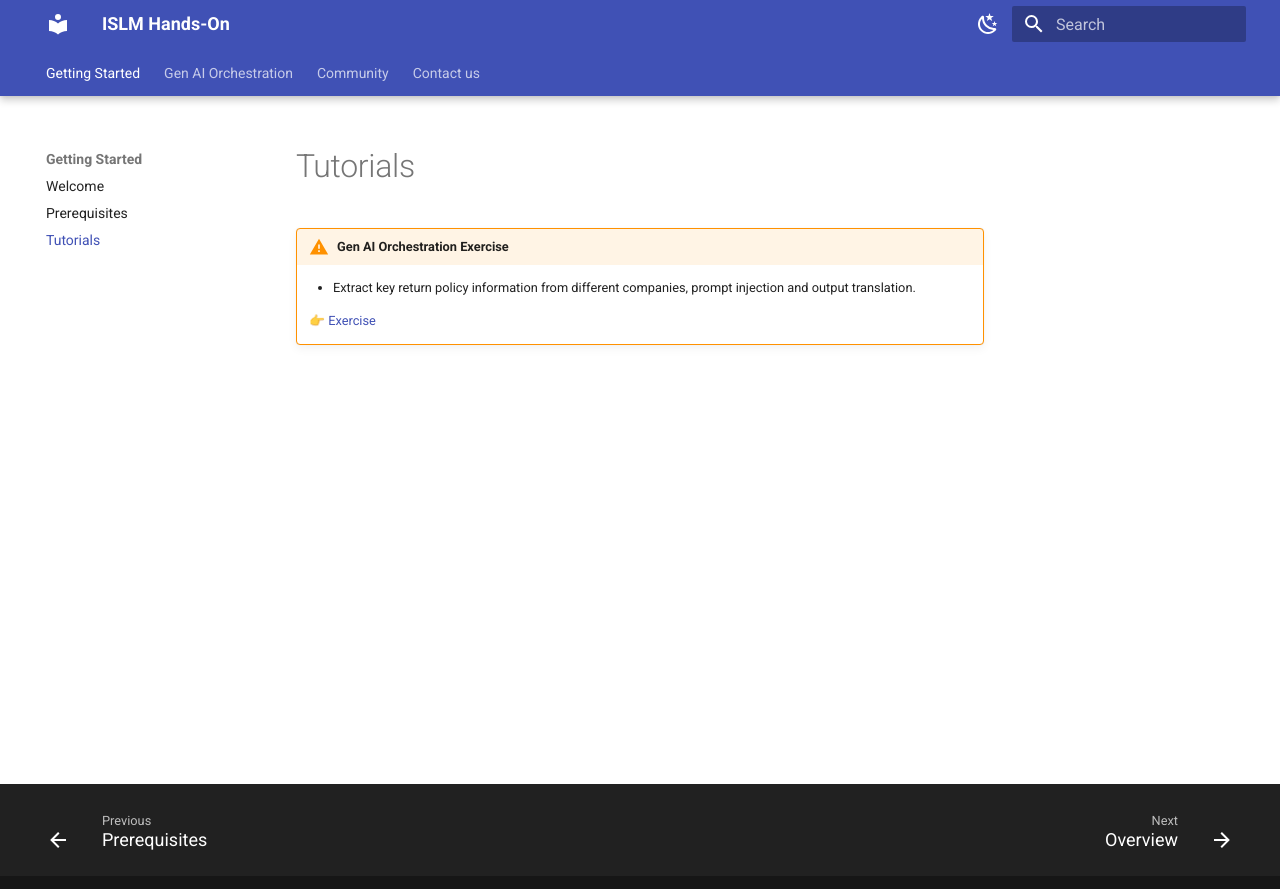
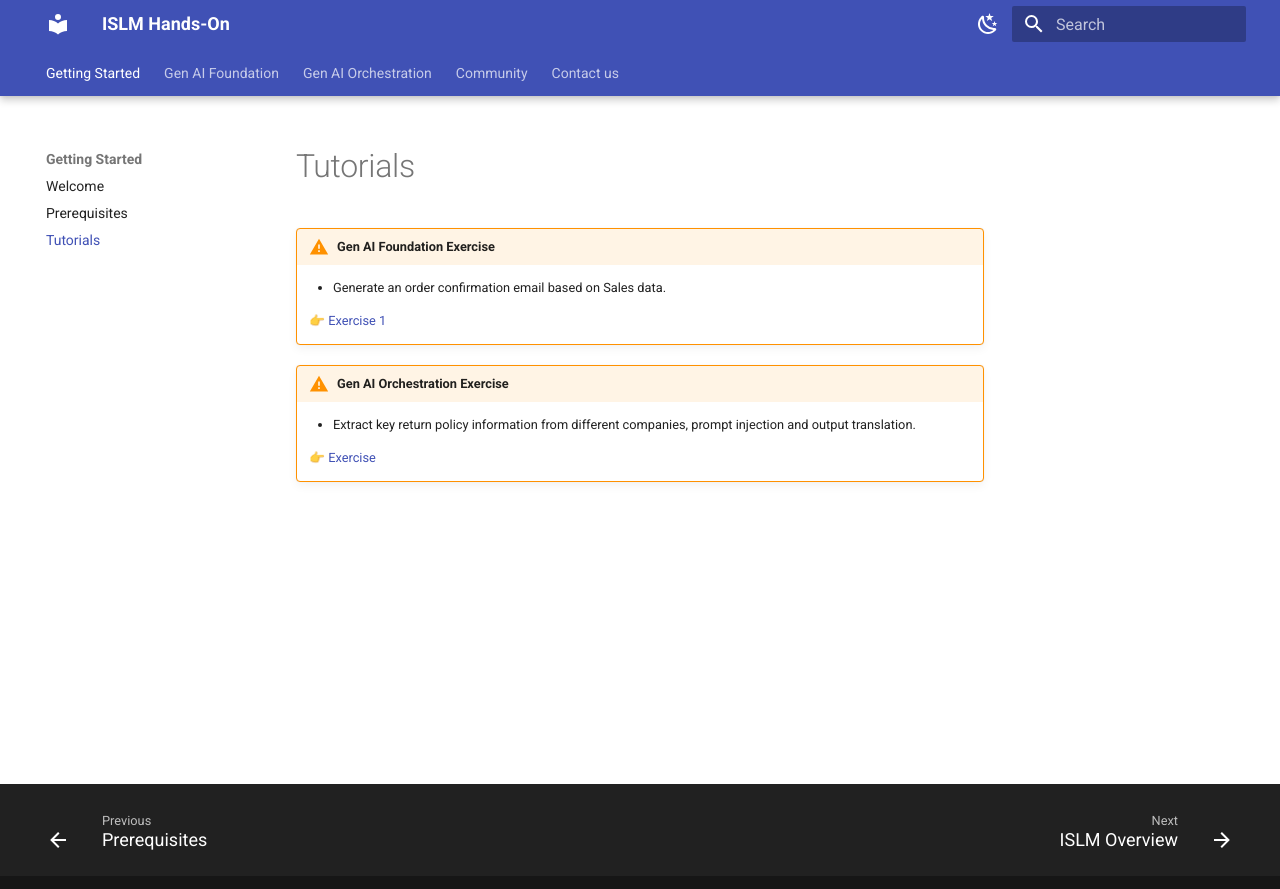
Before and after one commit to SAP-CLM-SL/ISLM, an MkDocs documentation site: the page built from docs/Gettingstarted/tutorials.md, in a window 1280 px wide. Shown: the top 889 px of the page. Built offline with MkDocs 1.6.1 and Material for MkDocs 9.7.7, drawn with Linux system fonts in a browser that asks for light colours; some of the changed lines change nothing that is shown.

Commit message:
Added Foundation tab back

```diff
--- a/docs/Gettingstarted/tutorials.md
+++ b/docs/Gettingstarted/tutorials.md
@@ -1,10 +1,8 @@
-<!--
 !!! warning "Gen AI Foundation Exercise"
 
     - Generate an order confirmation email based on Sales data.
 
     👉 [Exercise 1](https://sap-clm-sl.github.io/ISLM/ISLM_with_SAPGenAI/overview)
--->
 
 !!! warning "Gen AI Orchestration Exercise"
 
--- a/mkdocs.yml
+++ b/mkdocs.yml
@@ -44,12 +44,12 @@ nav:
       - Welcome: "index.md"
       - Prerequisites: "Gettingstarted/Prerequisites.md"
       - Tutorials: "Gettingstarted/tutorials.md"
-  #- Gen AI Foundation:
-  #    - ISLM Overview: "ISLM_with_SAPGenAI/overview.md"
-  #    - Exercise Overview: "ISLM_with_SAPGenAI/exerciseoverview.md"
-  #    - Create Intelligent Scenario: "ISLM_with_SAPGenAI/createandpublish.md"
-  #    - ML Operations: "ISLM_with_SAPGenAI/mloperations.md"
-  #    - Inference: "ISLM_with_SAPGenAI/generateemail.md"
+  - Gen AI Foundation:
+      - ISLM Overview: "ISLM_with_SAPGenAI/overview.md"
+      - Exercise Overview: "ISLM_with_SAPGenAI/exerciseoverview.md"
+      - Create Intelligent Scenario: "ISLM_with_SAPGenAI/createandpublish.md"
+      - ML Operations: "ISLM_with_SAPGenAI/mloperations.md"
+      - Inference: "ISLM_with_SAPGenAI/generateemail.md"
   - Gen AI Orchestration:
       - Overview: "Integrate-AI-into-SAPS4HANA-with-ISLM/Introduction.md"
       - Create Intelligent Scenarios: "Integrate-AI-into-SAPS4HANA-with-ISLM/CreateIntelligentScenarios.md"
```
